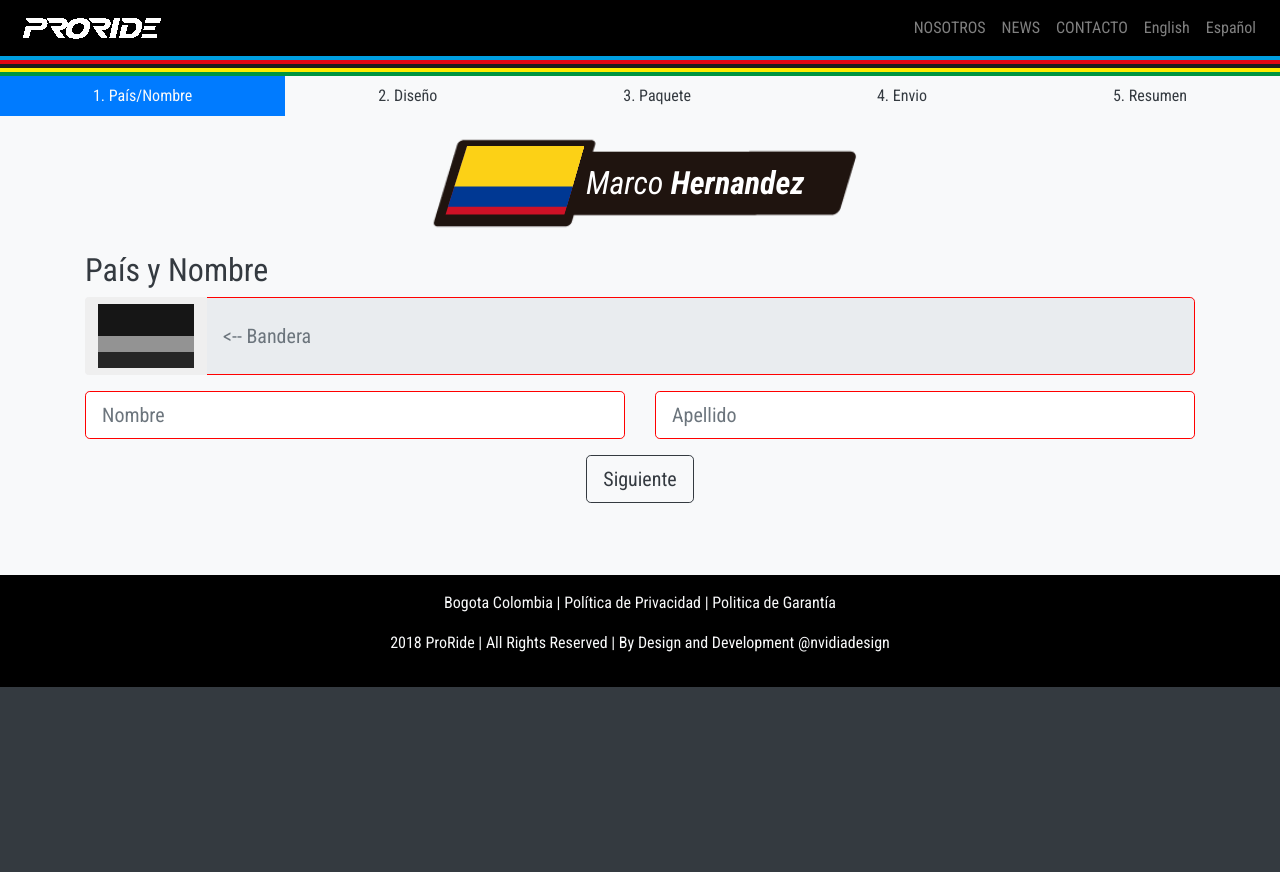
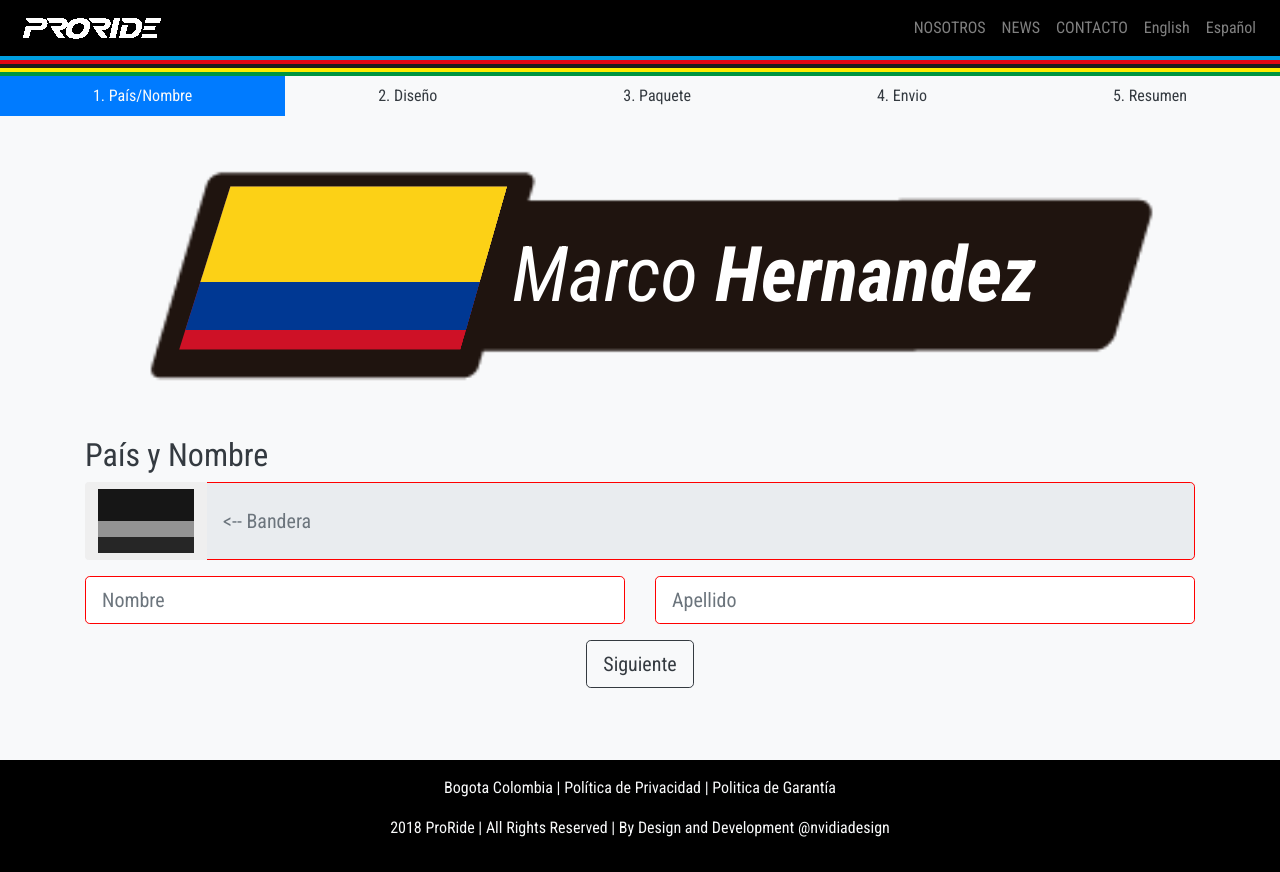
Before and after one commit to marcohern/bikestickers, an Angular app in the folder angular5/: page /name-and-flag in a window 1280 px wide. Before the commit the page ends 800 px from the top, so only its background shows below. Built offline with nearby package versions, Linux system fonts and the light colour scheme.

Commit message:
fixed font size for now

```diff
--- a/angular5/src/app/mods/bike/name-and-flag/name-and-flag.component.html
+++ b/angular5/src/app/mods/bike/name-and-flag/name-and-flag.component.html
@@ -1,14 +1,8 @@
 <proride-cover asset="cover1"></proride-cover>
 <proride-breadcrumbs [level]="0"></proride-breadcrumbs>
+<proride-sticker></proride-sticker>
 <form [formGroup]="nameFlagFormGroup" (ngSubmit)="next()" novalidate >
   <div class="container">
-    <div class="row">
-        <div class="col-md-3"></div>
-        <div class="col-md-6">
-          <proride-sticker></proride-sticker>
-        </div>
-        <div class="col-md-3"></div>
-    </div>
     <h2>País y Nombre</h2>
     <div class="row">
       <div class="col-md-12">
--- a/angular5/src/app/mods/bike/sticker/sticker.component.css
+++ b/angular5/src/app/mods/bike/sticker/sticker.component.css
@@ -3,7 +3,7 @@
     padding: 0;
     font-family: 'Roboto Condensed', sans-serif;
     font-style: italic;
-    font-size: 2em;
+    font-size: 6vw;
     color:white;
     background-size: cover;display: block;
     position: relative;
@@ -27,19 +27,3 @@
 .sticker.sticker-bardet   .sticker-flagmask { clip-path: polygon(18% 22%, 40% 22%, 36% 73%, 14% 73%); }
 .sticker.sticker-landa    .sticker-flagmask { clip-path: polygon(25% 20%, 40% 20%, 40% 70%, 25% 70%, 24% 69.63%, 23% 68.57%, 22% 66.651%, 21% 63.634%, 20% 58.819%, 19.5% 54.991%, 19.25% 52.141%, 19% 45%, 19.25% 37.859%, 19.5% 35.009%, 20% 31.181%, 21% 26.336%, 22% 23.349%, 23% 21.45%, 24% 20.35%); }
 .sticker.sticker-quintana .sticker-flagmask { clip-path: circle(10% at 28% 47%); }
-
-@media (min-width: 576px) {
-    .sticker { font-size: 2em; }
-}
-
-@media (min-width: 768px) {
-    .sticker { font-size: 1.3em; }
-}
-
-@media (min-width: 992px) {
-    .sticker { font-size: 1.7em; }
-}
-
-@media (min-width: 1200px) {
-    .sticker { font-size: 2em; }
-}
```
